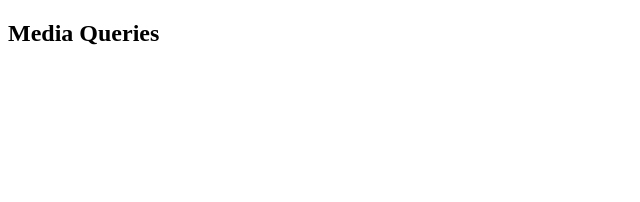
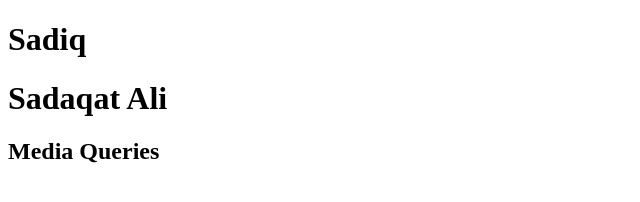
Before and after one commit to sadaqatbarkat/Media-Queries, a plain HTML site: page index.html in a window 1280 px wide. Shown: the whole page, without its empty margins (0-640 px from the left). Drawn offline with Linux system fonts and the light colour scheme.

Commit message:
Revert "remove delete"
This reverts commit 07a2a23cbfebae6929e6e91f9429a53b8599a4c6.

```diff
--- a/index.html
+++ b/index.html
@@ -9,8 +9,8 @@
 </head>
 
 <body>
-
-
+	<h1>Sadiq</h1>
+	<h1>Sadaqat Ali</h1>
 	<header>
 		<nav>
 			<h1>Media Queries</h1>
```
